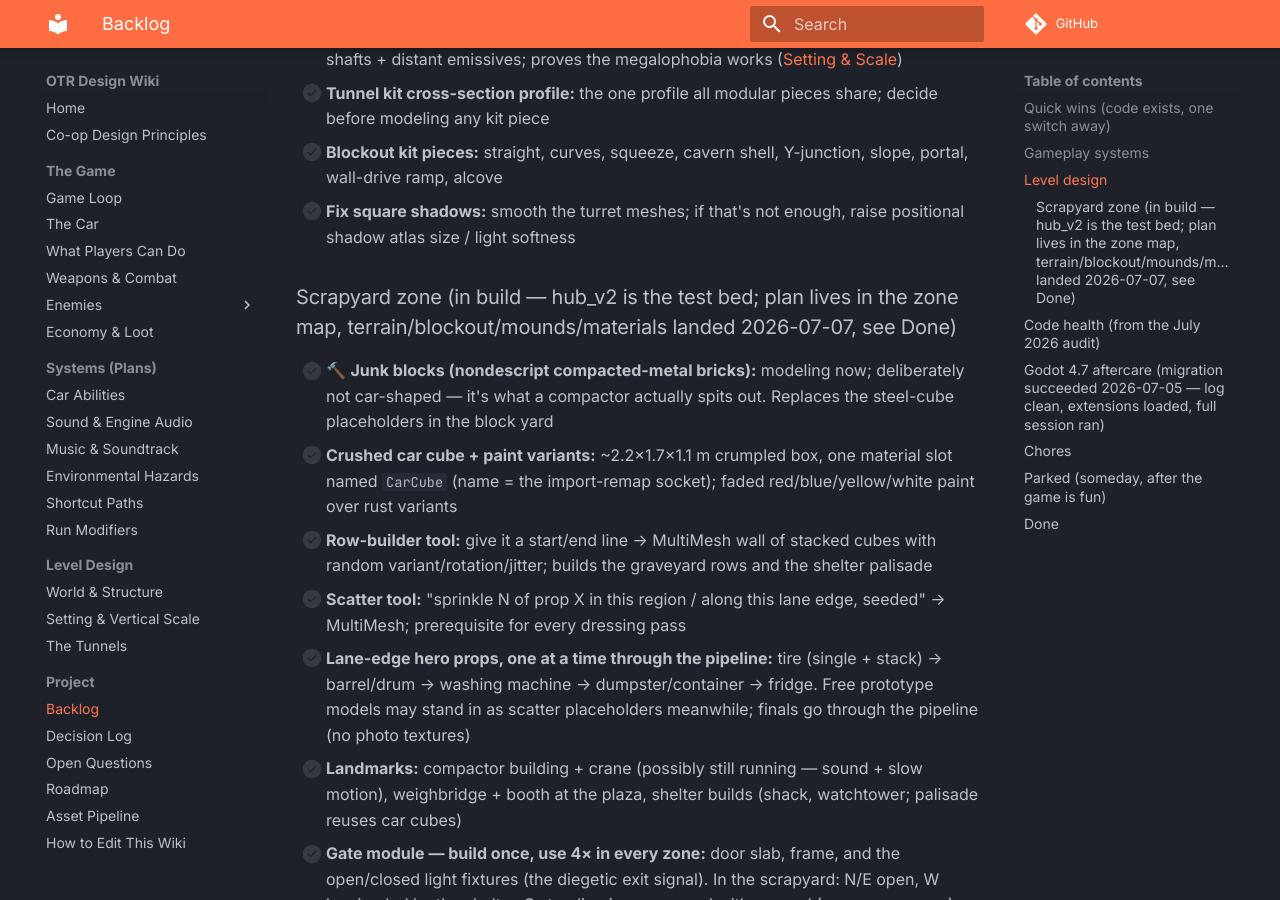
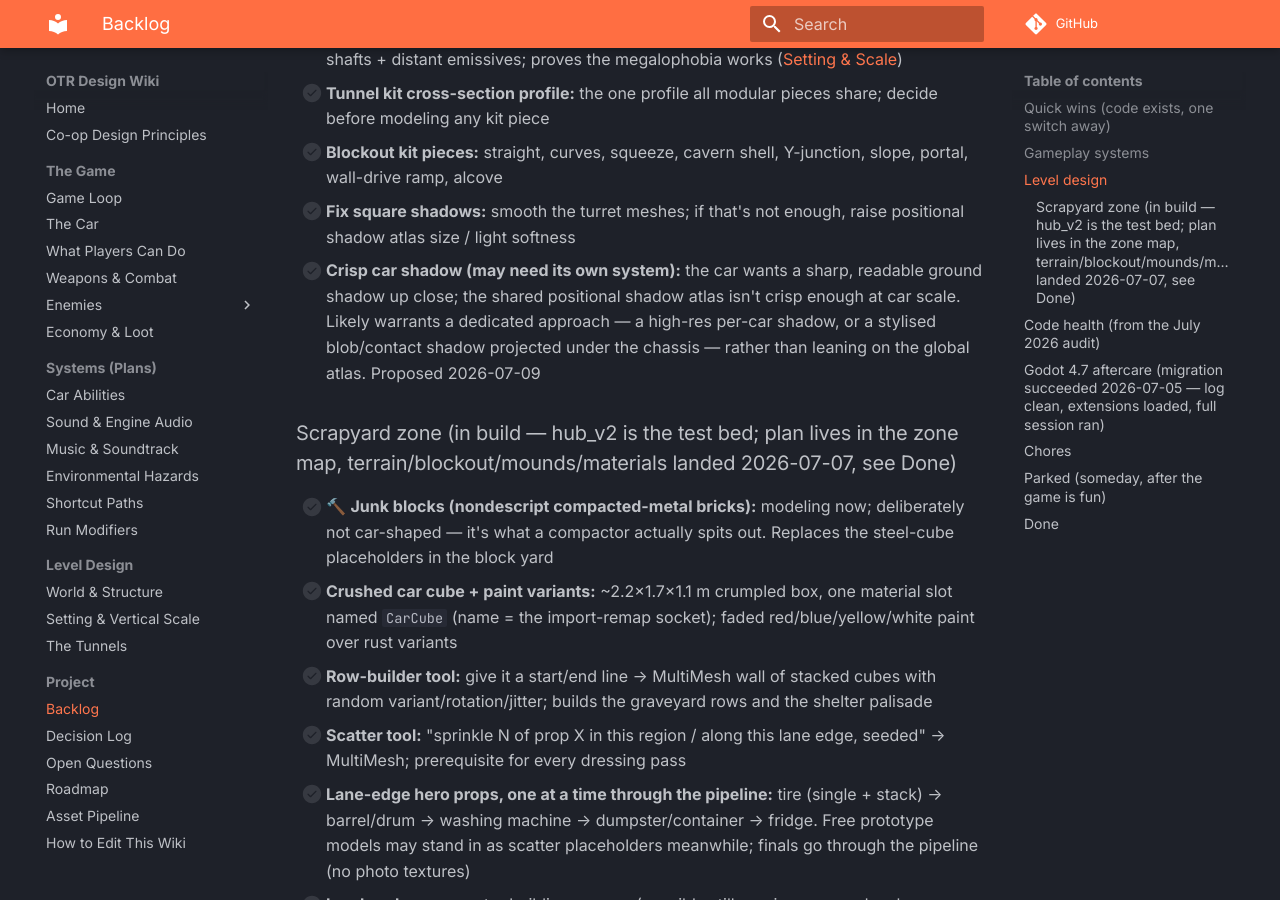
Before and after one commit to cap7n/otr-docs, an MkDocs documentation site: the page built from docs/project/backlog.md, in a window 1280 px wide and 900 px high, scrolled down 2218 px. Built offline with MkDocs 1.6.1 and Material for MkDocs 9.7.7, drawn with Linux system fonts in a browser that asks for light colours; comment, search, counter and statistics services are not loaded.

Commit message:
Add crisp car shadow to backlog

```diff
--- a/docs/project/backlog.md
+++ b/docs/project/backlog.md
@@ -41,6 +41,7 @@ Conventions: `🔨` = in progress · `⛔` = blocked by a decision or another it
 - [ ] **Tunnel kit cross-section profile:** the one profile all modular pieces share; decide before modeling any kit piece
 - [ ] **Blockout kit pieces:** straight, curves, squeeze, cavern shell, Y-junction, slope, portal, wall-drive ramp, alcove
 - [ ] **Fix square shadows:** smooth the turret meshes; if that's not enough, raise positional shadow atlas size / light softness
+- [ ] **Crisp car shadow (may need its own system):** the car wants a sharp, readable ground shadow up close; the shared positional shadow atlas isn't crisp enough at car scale. Likely warrants a dedicated approach — a high-res per-car shadow, or a stylised blob/contact shadow projected under the chassis — rather than leaning on the global atlas. Proposed 2026-07-09
 
 ### Scrapyard zone (in build — hub_v2 is the test bed; plan lives in the zone map, terrain/blockout/mounds/materials landed 2026-07-07, see Done)
 
```
